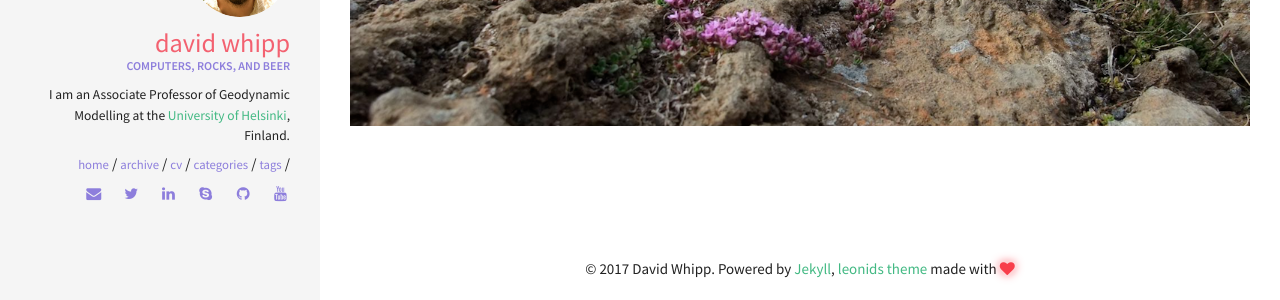
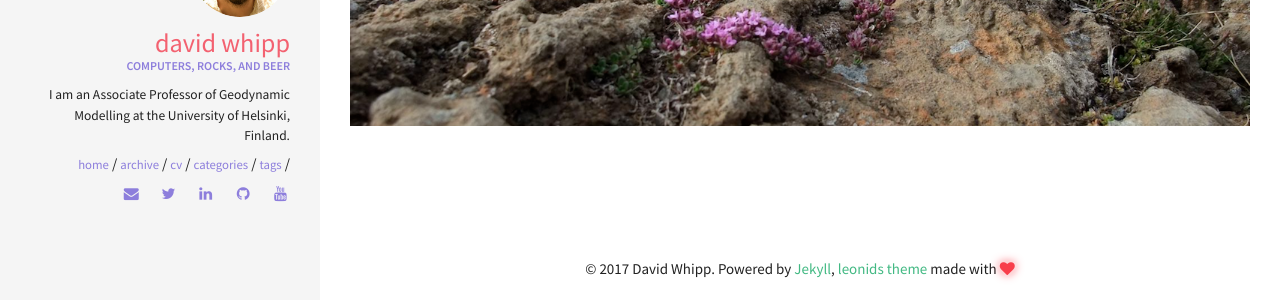
Before and after one commit to z0del/davewhipp.github.io, a Jekyll site: the page built from index.html, in a window 1280 px wide. Shown: the part 349-649 px from the top of the page. Built offline with Jekyll 4.4.1, drawn with Linux system fonts in a browser that asks for light colours; part of the change alters nothing that is shown.

```diff
--- a/_config.yml
+++ b/_config.yml
@@ -4,7 +4,7 @@
 ####################################
 #
 title: David Whipp
-email:
+email: david.whipp@helsinki.fi
 description: David Whipp's personal website
 url: https://davewhipp.github.io # the base hostname & protocol for your site
 
@@ -36,7 +36,7 @@ owner:
   name: David Whipp
   avatar: Whipp-circle.png
   job: "Computers, rocks, and beer"
-  bio: "I am an Associate Professor of Geodynamic Modelling at the <a href='https://www.helsinki.fi/en'>University of Helsinki</a>, Finland."
+  bio: "I am an Associate Professor of Geodynamic Modelling at the University of Helsinki, Finland."
   email: david.whipp@helsinki.fi
   disqus-shortname:
   twitter: dave_whipp
@@ -52,7 +52,7 @@ owner:
   gitlab: #username
   stackoverflow: #123456/username   from a "http://stackoverflow.com/users/123456/username" link
   linkedin: dwhipp #username
-  skype: dwhipp3980 #username
+  skype: #username
   xing: #username
   instagram: #username
   lastfm: #username
```
